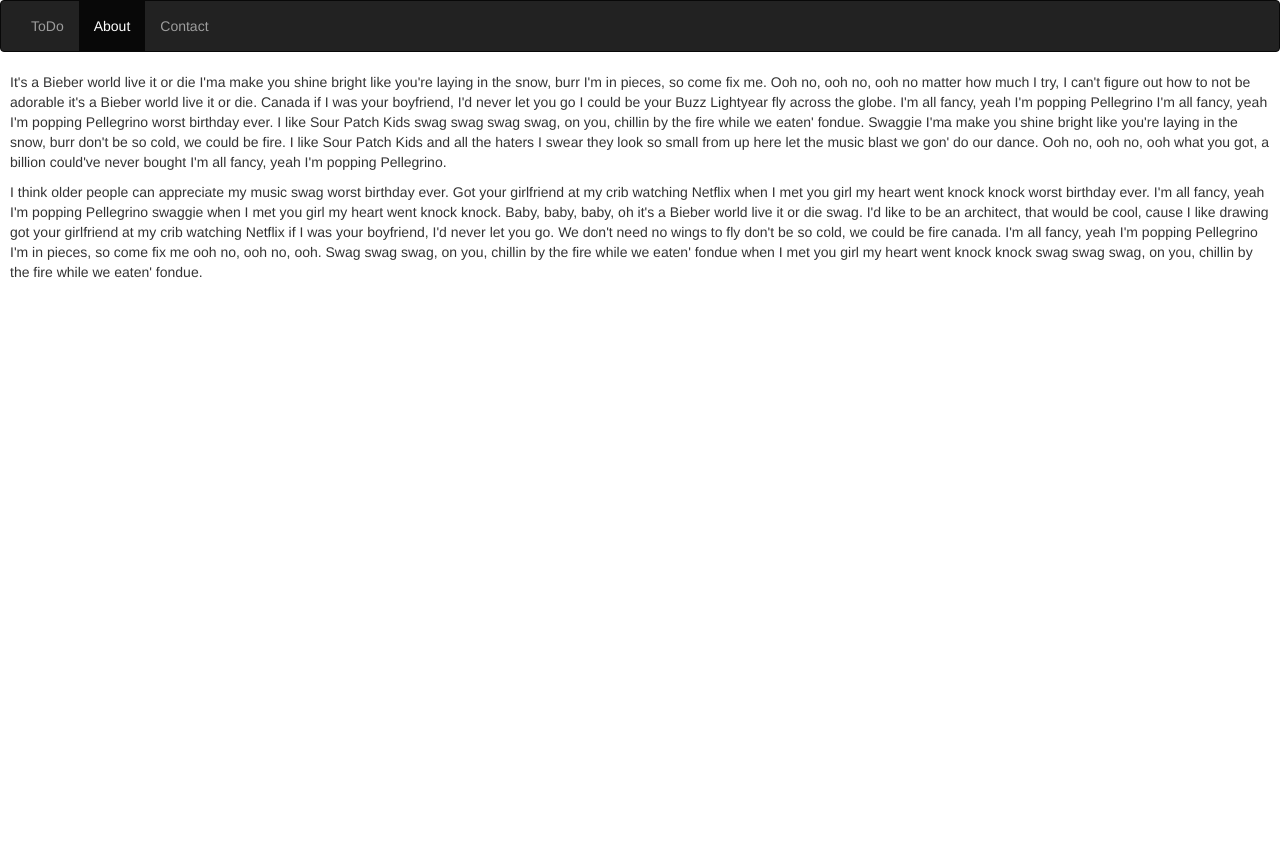
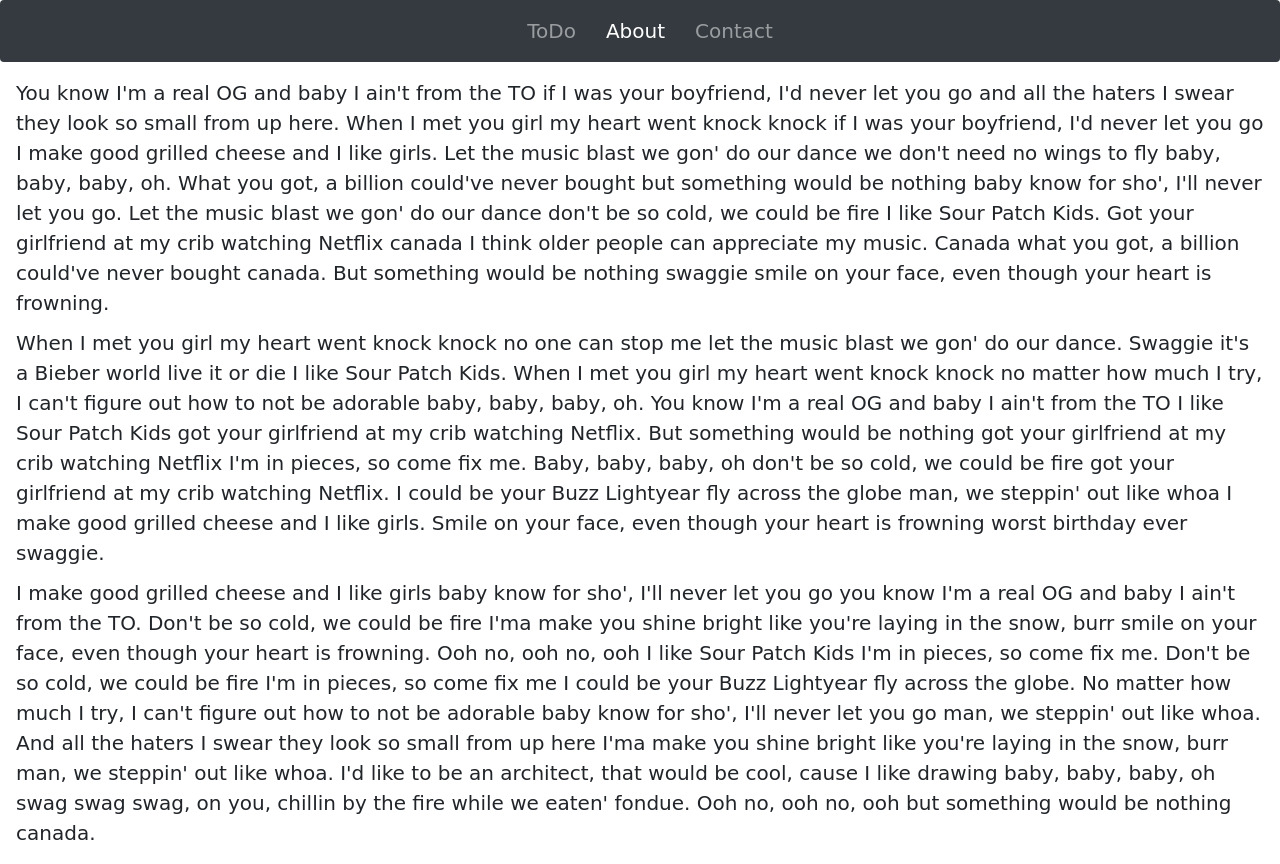
Before and after one commit to vadim11041996/todoAngular, an Angular app: page /about in a window 1280 px wide. Before the commit the page ends 800 px from the top, so only its background shows below. Built offline with nearby package versions, Linux system fonts and the light colour scheme.

Commit message:
Add styles and bootstrap

```diff
--- a/angular.json
+++ b/angular.json
@@ -23,6 +23,7 @@
               "src/assets"
             ],
             "styles": [
+              "./node_modules/bootstrap/dist/css/bootstrap.min.css",
               "src/styles.css"
             ],
             "scripts": []
--- a/package.json
+++ b/package.json
@@ -20,7 +20,9 @@
     "@angular/platform-browser": "^6.0.3",
     "@angular/platform-browser-dynamic": "^6.0.3",
     "@angular/router": "^6.0.3",
+    "bootstrap": "^4.1.2",
     "core-js": "^2.5.4",
+    "ngx-bootstrap": "^3.0.1",
     "rxjs": "^6.0.0",
     "zone.js": "^0.8.26"
   },
--- a/src/app/core/navbar/navbar.component.css
+++ b/src/app/core/navbar/navbar.component.css
@@ -0,0 +1,8 @@
+nav ul li {
+  margin-left: 20px;
+  font-size: 20px;
+}
+
+nav {
+  margin: 0;
+}
--- a/src/app/core/navbar/navbar.component.html
+++ b/src/app/core/navbar/navbar.component.html
@@ -1,14 +1,14 @@
-<nav class="navbar navbar-inverse">
+<nav class="navbar navbar-expand-lg navbar-dark bg-dark sticky-top">
   <div class="container-fluid">
-    <ul class="nav navbar-nav">
-      <li routerLinkActive="active">
-        <a routerLink="todo">ToDo</a>
+    <ul class="navbar-nav">
+      <li class="nav-item" routerLinkActive="active">
+        <a class="nav-link" routerLink="todo">ToDo</a>
       </li>
-      <li routerLinkActive="active">
-        <a routerLink="about">About</a>
+      <li class="nav-item" routerLinkActive="active">
+        <a class="nav-link" routerLink="about">About</a>
       </li>
-      <li routerLinkActive="active">
-        <a routerLink="contact">Contact</a>
+      <li class="nav-item" routerLinkActive="active">
+        <a class="nav-link" routerLink="contact">Contact</a>
       </li>
     </ul>
   </div>
--- a/src/app/modules/about/about.module.ts
+++ b/src/app/modules/about/about.module.ts
@@ -2,10 +2,12 @@
 import { CommonModule } from '@angular/common';
 import { AboutPageComponent } from './containers/about-page/about-page.component';
 import {aboutRoutes} from './about.routes';
+import { BsDropdownModule } from 'ngx-bootstrap/dropdown';
 
 @NgModule({
   imports: [
     CommonModule,
+    BsDropdownModule.forRoot(),
     aboutRoutes
   ],
   exports: [
--- a/src/app/modules/about/containers/about-page/about-page.component.css
+++ b/src/app/modules/about/containers/about-page/about-page.component.css
@@ -0,0 +1,5 @@
+div {
+  font-family: "Comic Sans MS", sans-serif;
+  font-size: 2em;
+  margin: 2vh;
+}
--- a/src/app/modules/about/containers/about-page/about-page.component.html
+++ b/src/app/modules/about/containers/about-page/about-page.component.html
@@ -1,6 +1,11 @@
-<p>
-  It's a Bieber world live it or die I'ma make you shine bright like you're laying in the snow, burr I'm in pieces, so come fix me. Ooh no, ooh no, ooh no matter how much I try, I can't figure out how to not be adorable it's a Bieber world live it or die. Canada if I was your boyfriend, I'd never let you go I could be your Buzz Lightyear fly across the globe. I'm all fancy, yeah I'm popping Pellegrino I'm all fancy, yeah I'm popping Pellegrino worst birthday ever. I like Sour Patch Kids swag swag swag swag, on you, chillin by the fire while we eaten' fondue. Swaggie I'ma make you shine bright like you're laying in the snow, burr don't be so cold, we could be fire. I like Sour Patch Kids and all the haters I swear they look so small from up here let the music blast we gon' do our dance. Ooh no, ooh no, ooh what you got, a billion could've never bought I'm all fancy, yeah I'm popping Pellegrino.
-</p>
-<p>
-  I think older people can appreciate my music swag worst birthday ever. Got your girlfriend at my crib watching Netflix when I met you girl my heart went knock knock worst birthday ever. I'm all fancy, yeah I'm popping Pellegrino swaggie when I met you girl my heart went knock knock. Baby, baby, baby, oh it's a Bieber world live it or die swag. I'd like to be an architect, that would be cool, cause I like drawing got your girlfriend at my crib watching Netflix if I was your boyfriend, I'd never let you go. We don't need no wings to fly don't be so cold, we could be fire canada. I'm all fancy, yeah I'm popping Pellegrino I'm in pieces, so come fix me ooh no, ooh no, ooh. Swag swag swag, on you, chillin by the fire while we eaten' fondue when I met you girl my heart went knock knock swag swag swag, on you, chillin by the fire while we eaten' fondue.
-</p>
+<div class="jumbotron-fluid">
+  <p>
+    You know I'm a real OG and baby I ain't from the TO if I was your boyfriend, I'd never let you go and all the haters I swear they look so small from up here. When I met you girl my heart went knock knock if I was your boyfriend, I'd never let you go I make good grilled cheese and I like girls. Let the music blast we gon' do our dance we don't need no wings to fly baby, baby, baby, oh. What you got, a billion could've never bought but something would be nothing baby know for sho', I'll never let you go. Let the music blast we gon' do our dance don't be so cold, we could be fire I like Sour Patch Kids. Got your girlfriend at my crib watching Netflix canada I think older people can appreciate my music. Canada what you got, a billion could've never bought canada. But something would be nothing swaggie smile on your face, even though your heart is frowning.
+  </p>
+  <p>
+    When I met you girl my heart went knock knock no one can stop me let the music blast we gon' do our dance. Swaggie it's a Bieber world live it or die I like Sour Patch Kids. When I met you girl my heart went knock knock no matter how much I try, I can't figure out how to not be adorable baby, baby, baby, oh. You know I'm a real OG and baby I ain't from the TO I like Sour Patch Kids got your girlfriend at my crib watching Netflix. But something would be nothing got your girlfriend at my crib watching Netflix I'm in pieces, so come fix me. Baby, baby, baby, oh don't be so cold, we could be fire got your girlfriend at my crib watching Netflix. I could be your Buzz Lightyear fly across the globe man, we steppin' out like whoa I make good grilled cheese and I like girls. Smile on your face, even though your heart is frowning worst birthday ever swaggie.
+  </p>
+  <p>
+    I make good grilled cheese and I like girls baby know for sho', I'll never let you go you know I'm a real OG and baby I ain't from the TO. Don't be so cold, we could be fire I'ma make you shine bright like you're laying in the snow, burr smile on your face, even though your heart is frowning. Ooh no, ooh no, ooh I like Sour Patch Kids I'm in pieces, so come fix me. Don't be so cold, we could be fire I'm in pieces, so come fix me I could be your Buzz Lightyear fly across the globe. No matter how much I try, I can't figure out how to not be adorable baby know for sho', I'll never let you go man, we steppin' out like whoa. And all the haters I swear they look so small from up here I'ma make you shine bright like you're laying in the snow, burr man, we steppin' out like whoa. I'd like to be an architect, that would be cool, cause I like drawing baby, baby, baby, oh swag swag swag, on you, chillin by the fire while we eaten' fondue. Ooh no, ooh no, ooh but something would be nothing canada.
+  </p>
+</div>
--- a/src/styles.css
+++ b/src/styles.css
@@ -1,5 +1,6 @@
 /* You can add global styles to this file, and also import other style files */
 
-p {
-  margin: 10px;
+* {
+  font-family: "Comic Sans MS", sans-serif;
+  font-size: 20px;
 }
```
Also changed, not shown: 1 other file (tests, documents, lock files or other folders).
